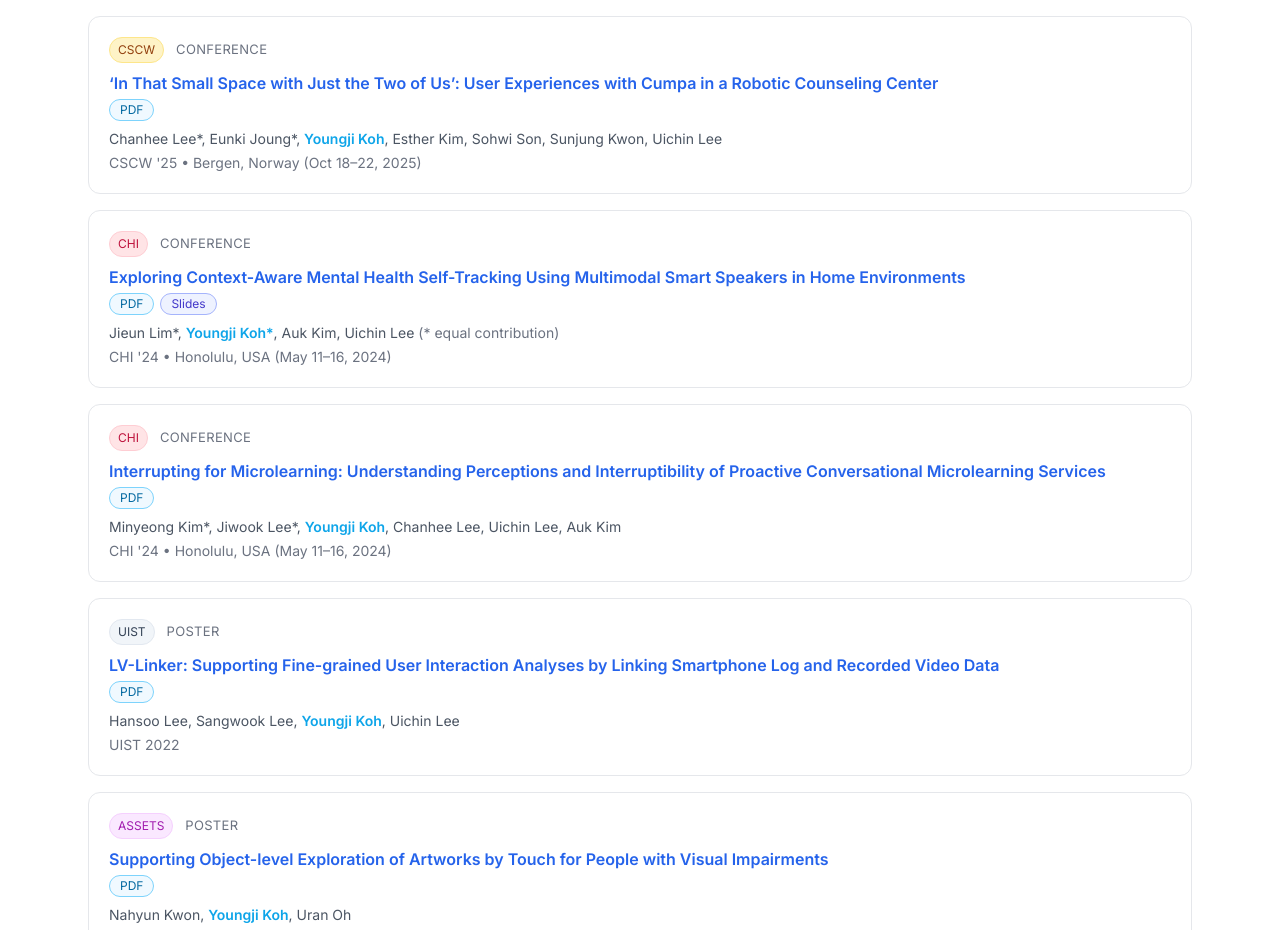
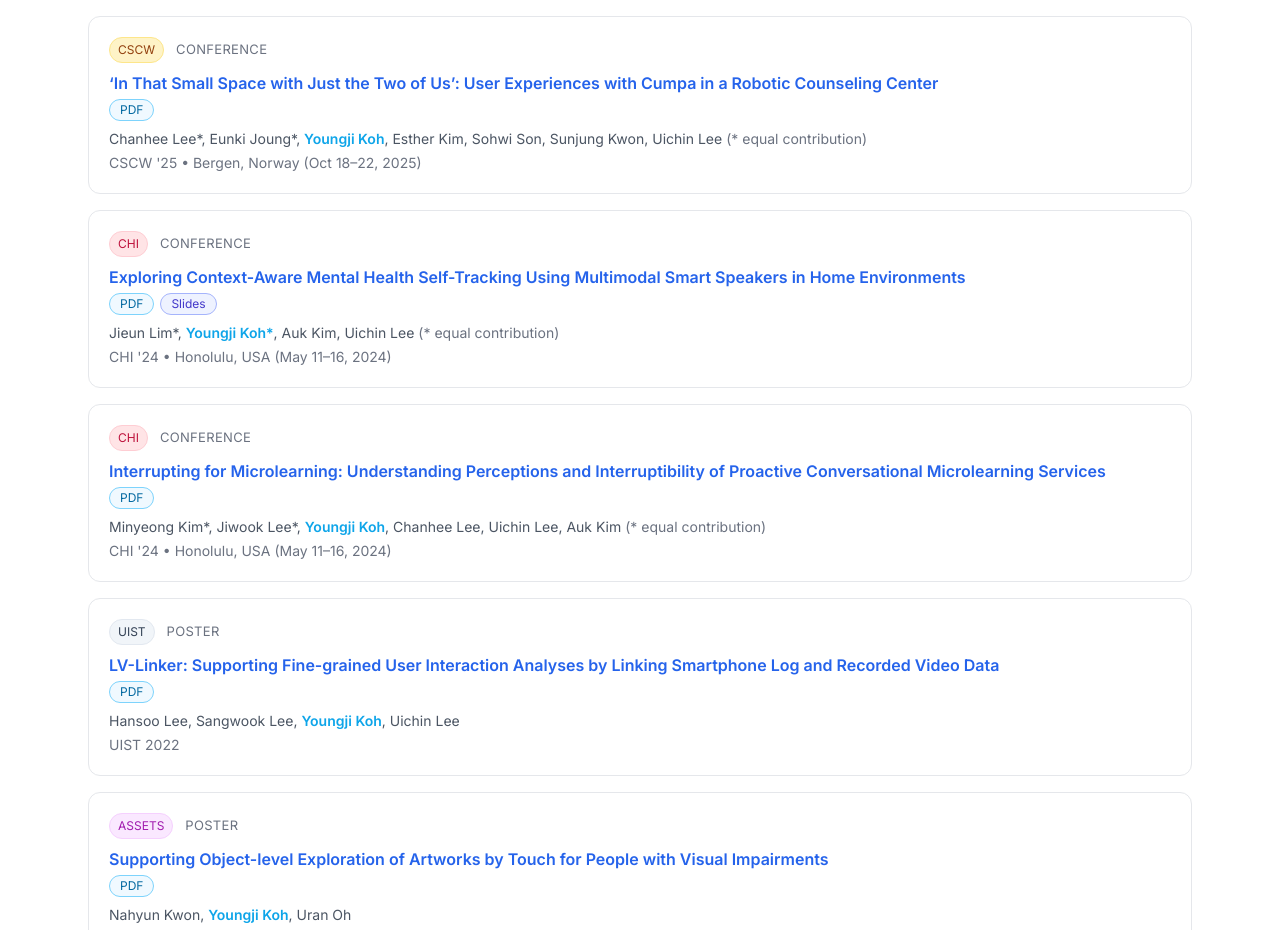
Before and after one commit to youngji-koh/youngji-koh.github.io, a React (Create React App) app: page /#/ in a window 1280 px wide. Shown: the part 1869-2799 px from the top of the page. Built offline with nearby package versions, Linux system fonts and the light colour scheme.

Commit message:
equal contribution

```diff
--- a/src/Homepage.tsx
+++ b/src/Homepage.tsx
@@ -399,10 +399,10 @@
                     );
                   })}
 
-                  {/* 특정 논문일 때만 equal contribution 붙이기 */}
-                  {p.title.includes("Exploring Context-Aware Mental Health") && (
-                    <span className="ml-1 text-gray-500">(* equal contribution)</span>
-                  )}
+                {/* equal contribution 표시 */}
+                {p.authors.some((author) => author.includes("*")) && (
+                  <span className="ml-1 text-gray-500">(* equal contribution)</span>
+                )}
                 </div>
 
               <div className="text-sm text-gray-500 mt-1">{p.meta}</div>
```
